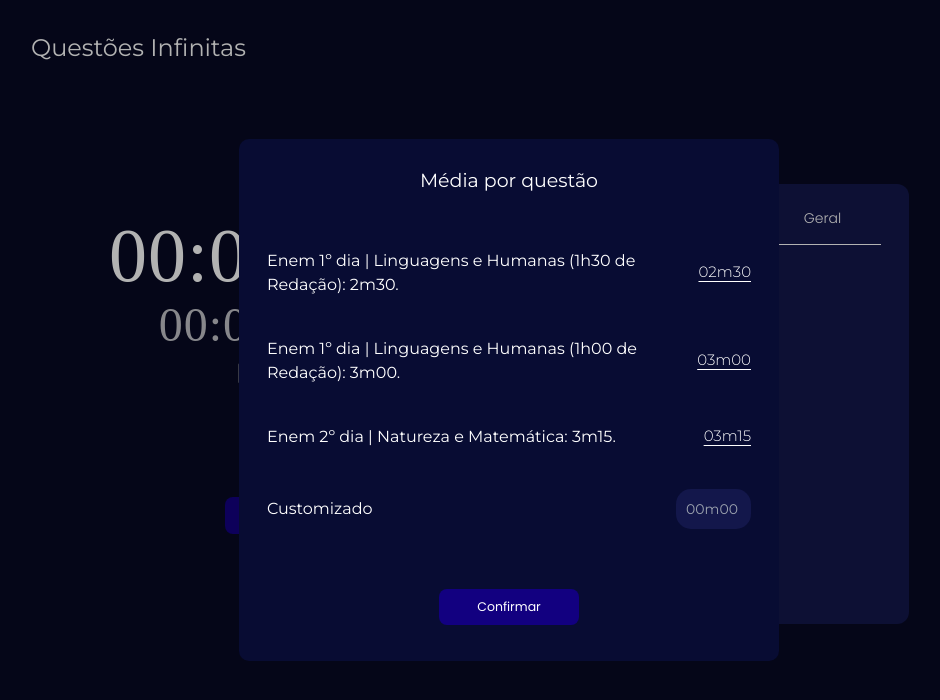
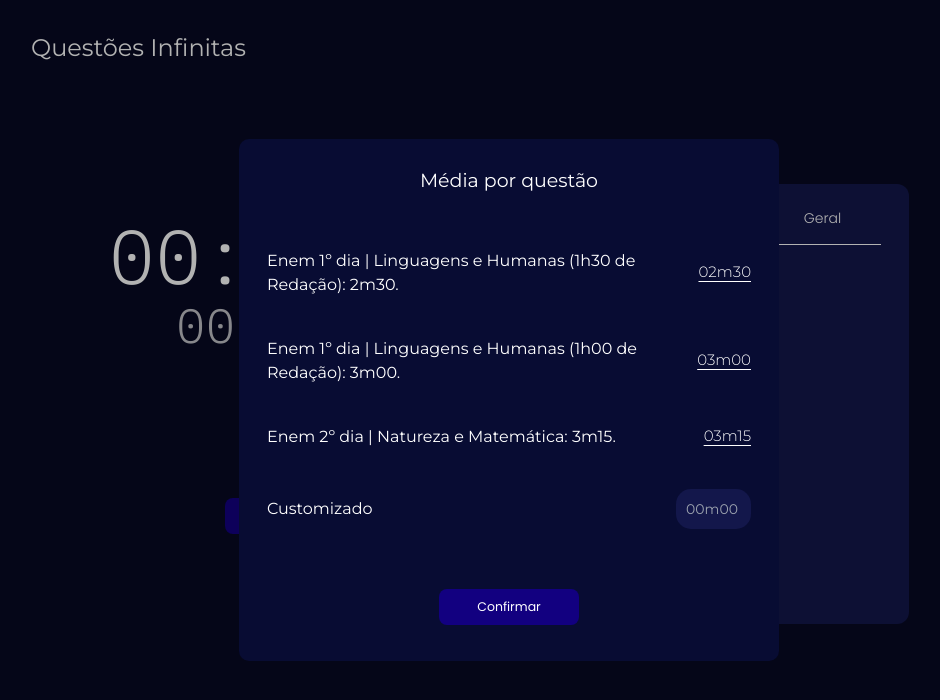
Before and after one commit to HenriqueSenaDev/enem-timer, a React (Vite) app: page /questions/infinity in a window 1280 px wide. Shown: the top 700 px of the page, without its empty margins (131-1071 px from the left). Built offline with nearby package versions, Linux system fonts and the light colour scheme.

Commit message:
hotfix/ui: Button tailwindcss and style

```diff
--- a/src/App.css
+++ b/src/App.css
@@ -1,6 +1,7 @@
 @import url('https://fonts.googleapis.com/css2?family=Montserrat:wght@300;400;500;600;700&display=swap');
 @import url('https://fonts.googleapis.com/css2?family=Open+Sans:wght@300;400;500;600&display=swap');
 @import url('https://fonts.googleapis.com/css2?family=Poppins:wght@300;400;500;600&display=swap');
+@import url('https://fonts.googleapis.com/css2?family=IBM+Plex+Mono:wght@300;400;500&display=swap');
 
 @tailwind base;
 @tailwind components;
--- a/src/components/button/index.tsx
+++ b/src/components/button/index.tsx
@@ -1,19 +1,23 @@
 import { ComponentProps } from 'react';
-import './styles.css';
 
 interface IProps extends ComponentProps<'button'> {
   text: string;
   shortcut?: string;
 }
 
-function Button({ text, shortcut, ...rest }: IProps) {
+function Button({ text, shortcut, className, ...rest }: IProps) {
   return (
-    <div className='button-wrapper'>
-      <button {...rest}>
+    <div className='flex flex-col items-center justify-center w-[50%] lg:gap-[6px]'>
+      <button
+        className={`${className} text-[11px] bg-[#13174B] py-[7px] px-[10px] rounded-lg max-w-[115px] text-white border-0 cursor-pointer w-full font-['Poppins'] lg:text-[12.5px] lg:py-[9px] lg:max-w-[140px]`}
+        {...rest}
+      >
         {text}
       </button>
 
-      <span>{shortcut}</span>
+      <span className="hidden lg:font-['Poppins'] lg:block lg:text-sm lg:text-white lg:opacity-50 tracking-[0.5px]">
+        {shortcut}
+      </span>
     </div>
   );
 }
--- a/src/components/button/styles.css
+++ /dev/null
@@ -1,44 +0,0 @@
-.button-wrapper {
-  display: flex;
-  flex-direction: column;
-  align-items: center;
-  justify-content: center;
-  width: 50%;
-}
-
-.button-wrapper button {
-  font-size: 11px;
-  background-color: #13174B;
-  padding: 7px 10px;
-  border-radius: 8px;
-  max-width: 115px;
-  color: #FFF;
-  border: 0;
-  cursor: pointer;
-  width: 100%;
-  font-family: 'Poppins';
-}
-
-.button-wrapper span {
-  display: none;
-}
-
-@media(min-width: 992px) {
-  .button-wrapper button {
-    font-size: 12.5px;
-    padding: 9px 10px;
-    max-width: 140px;
-  }
-
-  .button-wrapper {
-    gap: 6px;
-  }
-
-  .button-wrapper span {
-    display: unset;
-    font-family: 'Poppins';
-    font-size: 14px;
-    color: rgba(255, 255, 255, 0.5);
-    letter-spacing: 0.5px;
-  }
-}
```
